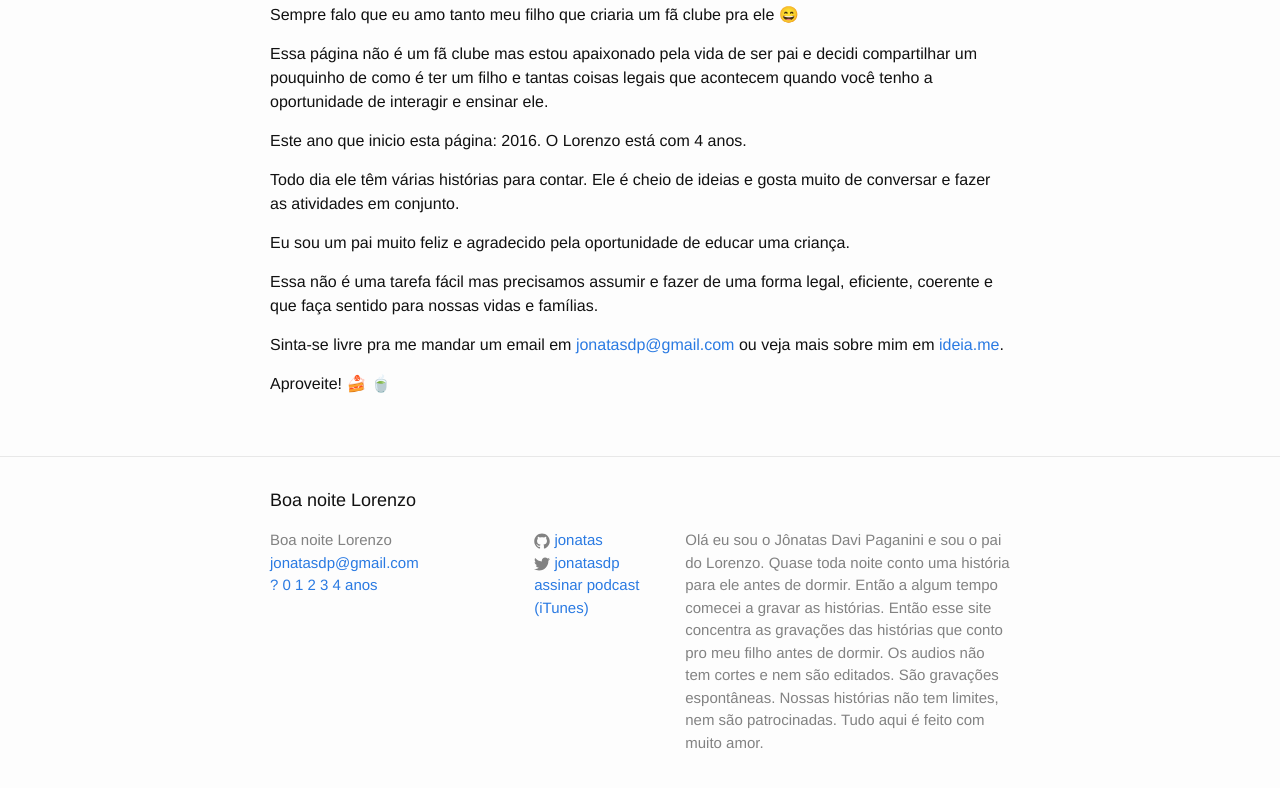
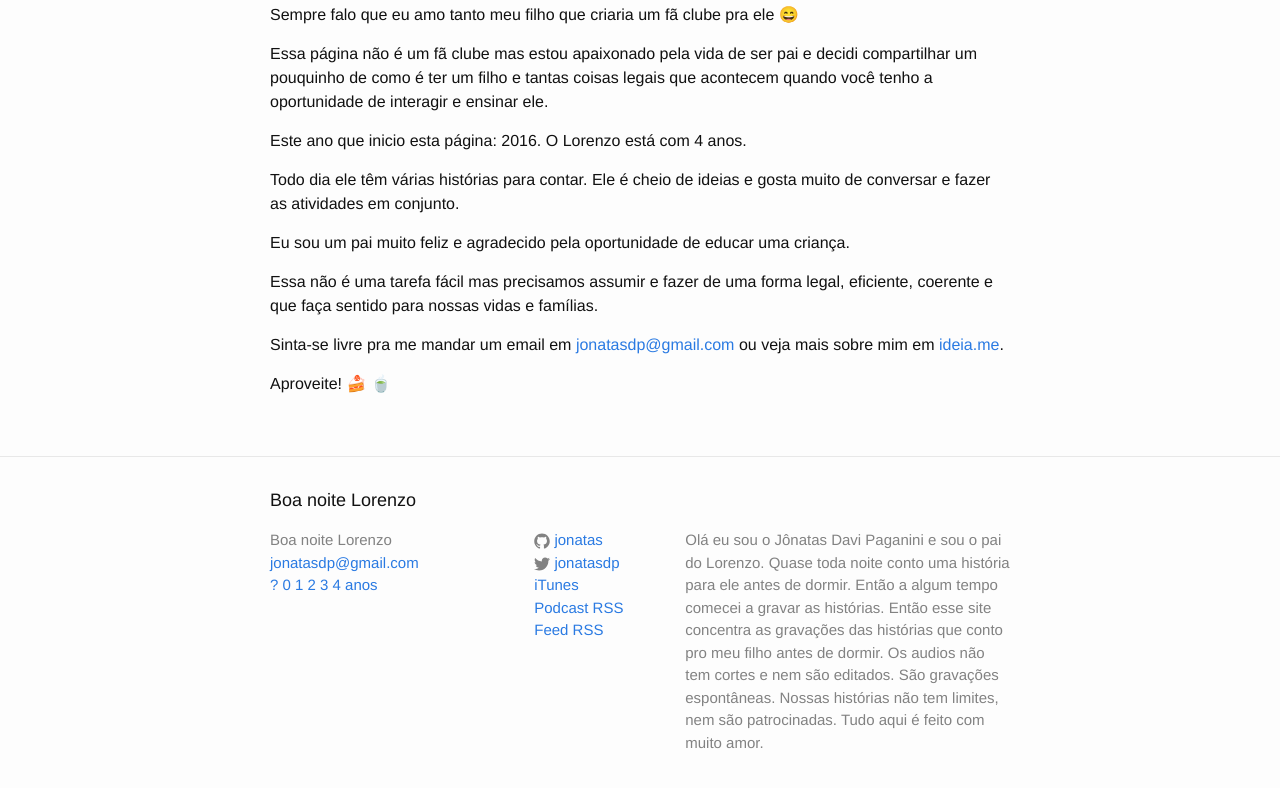
Before and after one commit to jonatas/lorenzo.ideia.me, a Jekyll site: the page built from about.md, in a window 1280 px wide, cut to the strip 742-1556 px from the top of the page. Shown: the top 788 px of the strip. Built offline with Jekyll 4.4.1, drawn with Linux system fonts in a browser that asks for light colours; emoji names are drawn with the system emoji font.

Commit message:
fixing and adding links

```diff
--- a/_includes/footer.html
+++ b/_includes/footer.html
@@ -32,9 +32,9 @@
             {% include icon-twitter.html username=site.twitter_username %}
           </li>
           {% endif %}
-          <li>
-          <a href="{{ site.itunes_url }}">assinar podcast (iTunes)</a>
-          </li>
+          <li><a href="{{ site.itunes_url }}">iTunes</a></li>
+          <li><a href="{{ site.podcasts_url }}">Podcast RSS</a></li>
+          <li><a href="/feed.xml">Feed RSS</a></li>
         </ul>
       </div>
 
--- a/index.html
+++ b/index.html
@@ -24,6 +24,10 @@ layout: default
     {% endfor %}
   </ul>
 
-  <p class="rss-subscribe">subscribe <a href="{{ "/feed.xml" | prepend: site.baseurl }}">via RSS</a></p>
+  <p class="rss-subscribe">subscribe via
+  <a href="{{ site.itunes_url }}">iTunes</a>
+  or
+  <a href="{{ site.podcasts_url }}">Podcast RSS</a>.
+  </p>
 
 </div>
```
